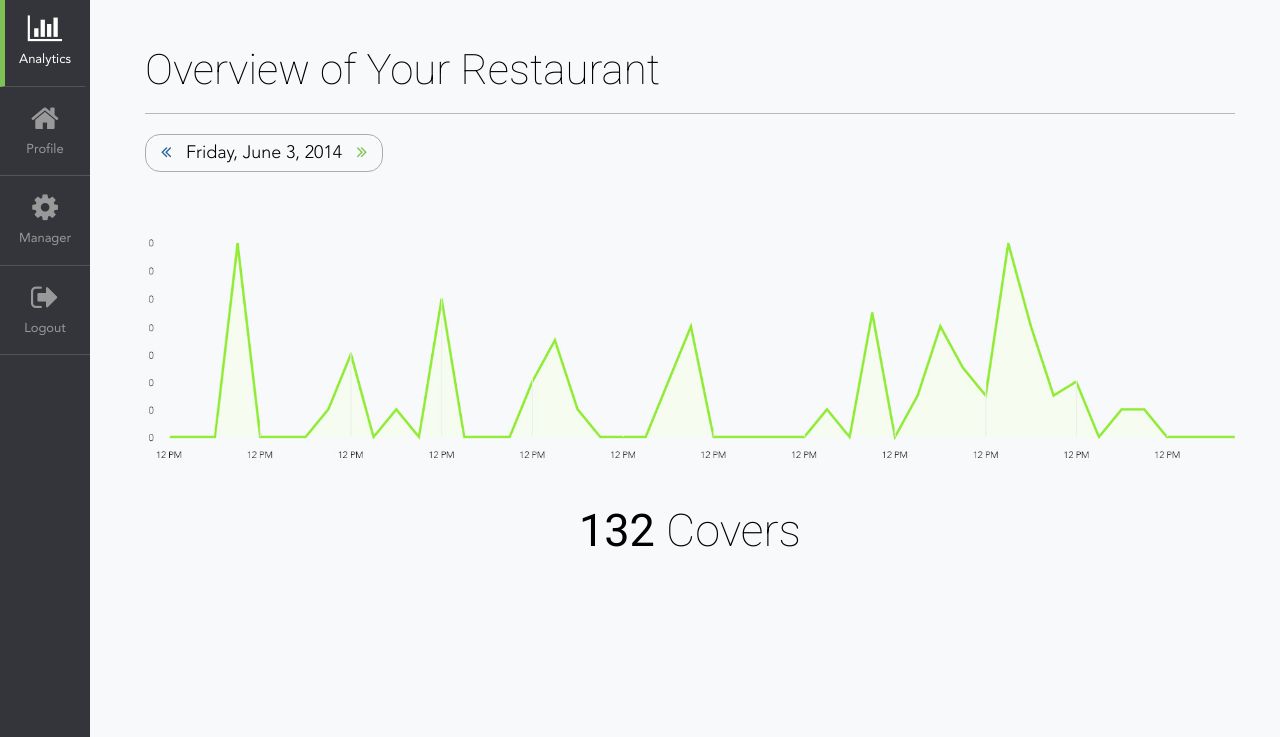
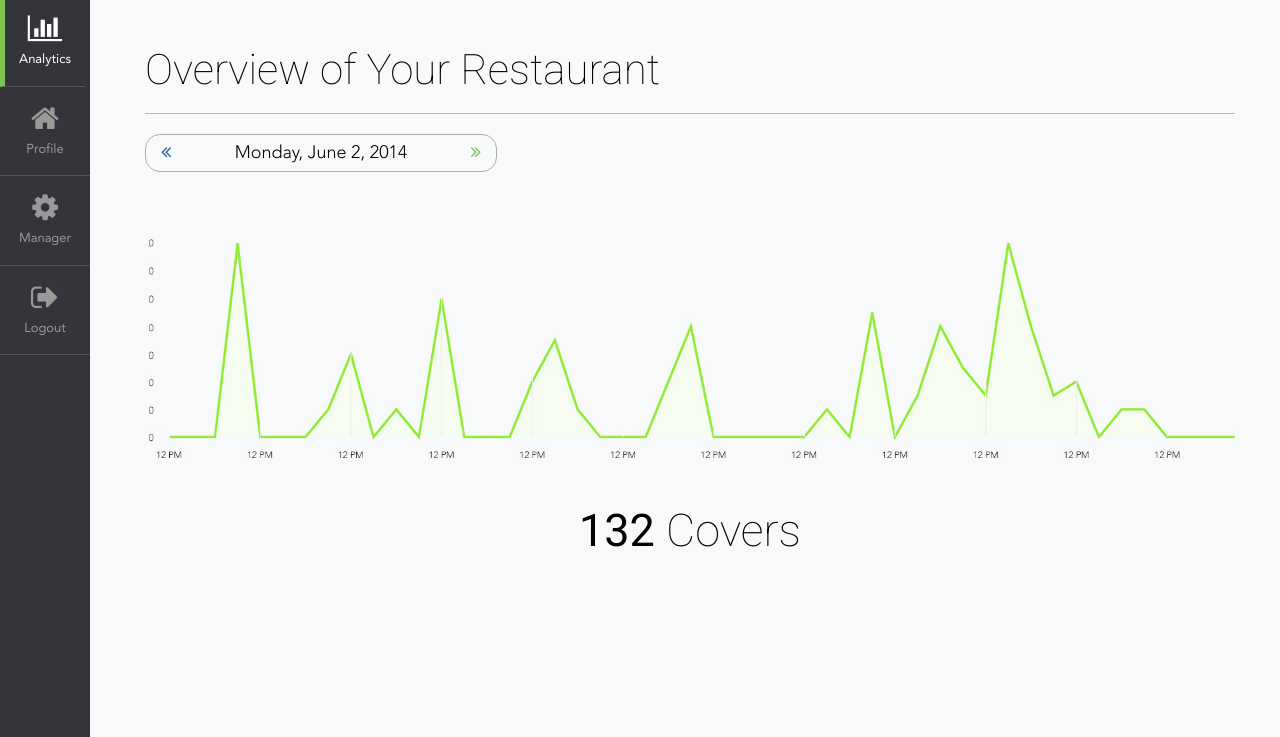
Before and after one commit to kossa/eatcrm, a plain HTML site: page analytics.html in a window 1280 px wide. Both pictures are taken after a click on the link 166 px from the left and 215 px from the top of the page. Shown: the part 63-800 px from the top of the page. Drawn offline with Linux system fonts and the light colour scheme.

Commit message:
Left and right button changes date #9

```diff
--- a/analytics.html
+++ b/analytics.html
@@ -89,9 +89,9 @@
             <h1 class="page-header">Overview of Your Restaurant</h1>
             <section class="the-date">
               <ul class="list-inline">
-                <li><a href="#"><i class="fa fa-angle-double-left"></i></a></li>
-                <li>Friday, June 3, 2014</li>
-                <li><a href="#"><i class="fa fa-angle-double-right"></i></a></li>
+                <li><a class="yesterday" href="#"><i class="fa fa-angle-double-left"></i></a></li>
+                <li class="current-date">Tuesday, June 3, 2014</li>
+                <li><a class="tomorrow" href="#"><i class="fa fa-angle-double-right"></i></a></li>
               </ul>
             </section>
 
--- a/css/style.css
+++ b/css/style.css
@@ -131,6 +131,7 @@ tr th{padding-left: 10px!important;background: #ffffff; /* Old browsers */
 /*the-date*/
 section.the-date{border: 1px solid #ACACAC;float: left;border-radius: 15px;font-size: 18px;padding: 5px 10px;margin-bottom: 50px;}
 section.the-date ul{margin: 0;}
+section.the-date .current-date{min-width: 280px; text-align: center;}
 
 /*Covers*/
 .covers{font-size: 45px;text-align: center;font-family: 'Roboto', sans-serif;font-weight: 100;}
--- a/js/main.js
+++ b/js/main.js
@@ -1,4 +1,12 @@
 (function($){
+
+  'use strict'
+
+
+
+  var weekday=  ['Sunday', 'Monday', 'Tuesday', 'Wednesday', 'Thursday', 'Friday', 'Saturday'],
+      month = ['January','February','March','April','May','June','July', 'August','September','October','November','December'];
+
 
   $(".choose-week a").click(
     function(){
@@ -7,4 +15,38 @@
     }
   );
 
+/*
+|------------------------------------------------------------------------------------
+| Init date for the-date
+|------------------------------------------------------------------------------------
+*/
+  if ($('.the-date').length>0) {
+
+    // when we click
+    $(".the-date a").click(
+      function(){
+        var
+          dateObj = $('.the-date'),
+          currentDate = dateObj.find('.current-date'),
+          currentDateText = currentDate.text(),
+          currentDateObj = new Date(currentDateText + 24*60*60*1000);
+
+          if ($(this).hasClass('tomorrow')) {
+            var updateDateObj = new Date(+new Date(currentDateText.replace(/-/g,'/')) + 24*60*60*1000),
+            updateDate = weekday[updateDateObj.getDay()]+', '+month[updateDateObj.getMonth()]+' '+updateDateObj.getDate()+', '+updateDateObj.getFullYear();
+
+
+          }else{
+            var updateDateObj = new Date(+new Date(currentDateText.replace(/-/g,'/')) - 24*60*60*1000),
+            updateDate = weekday[updateDateObj.getDay()]+', '+month[updateDateObj.getMonth()]+' '+updateDateObj.getDate()+', '+updateDateObj.getFullYear();
+          }
+
+
+
+        currentDate.text(updateDate);
+      }
+    );
+
+  };
+
 })(jQuery);
```
